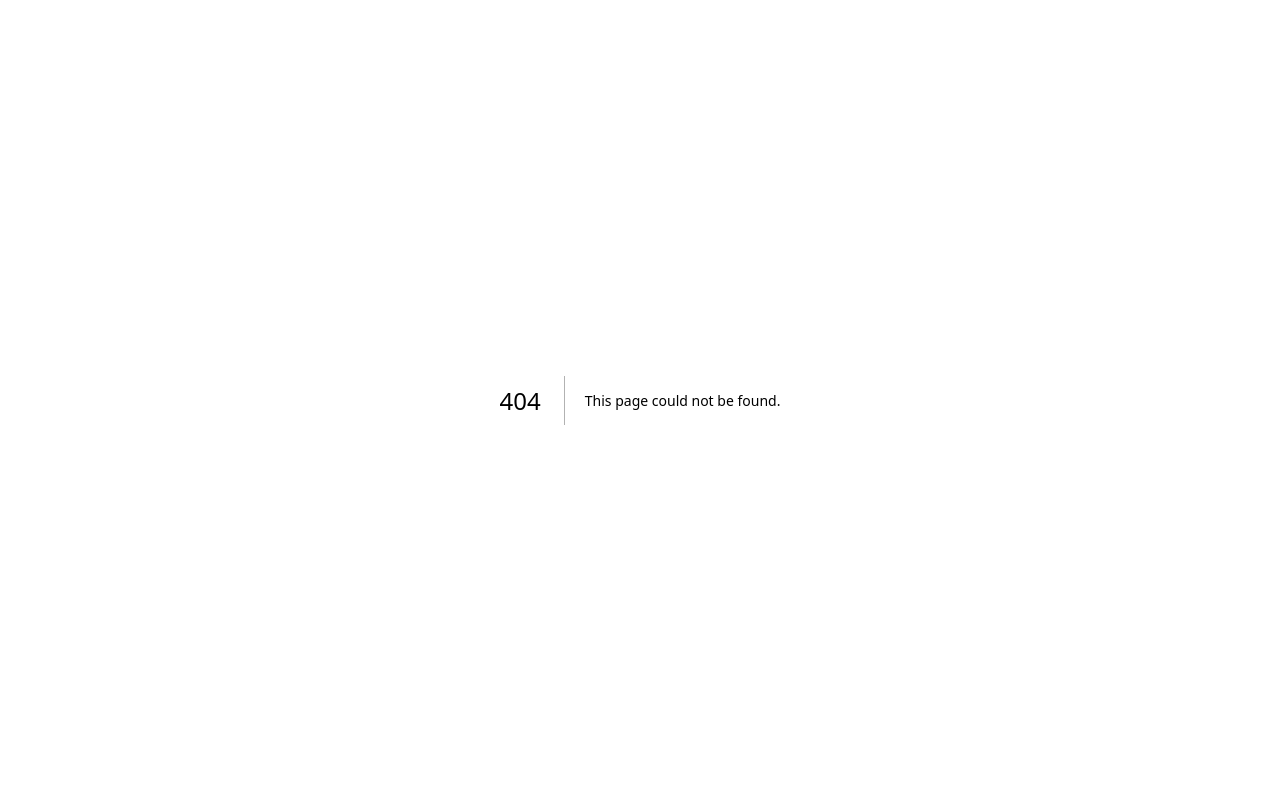
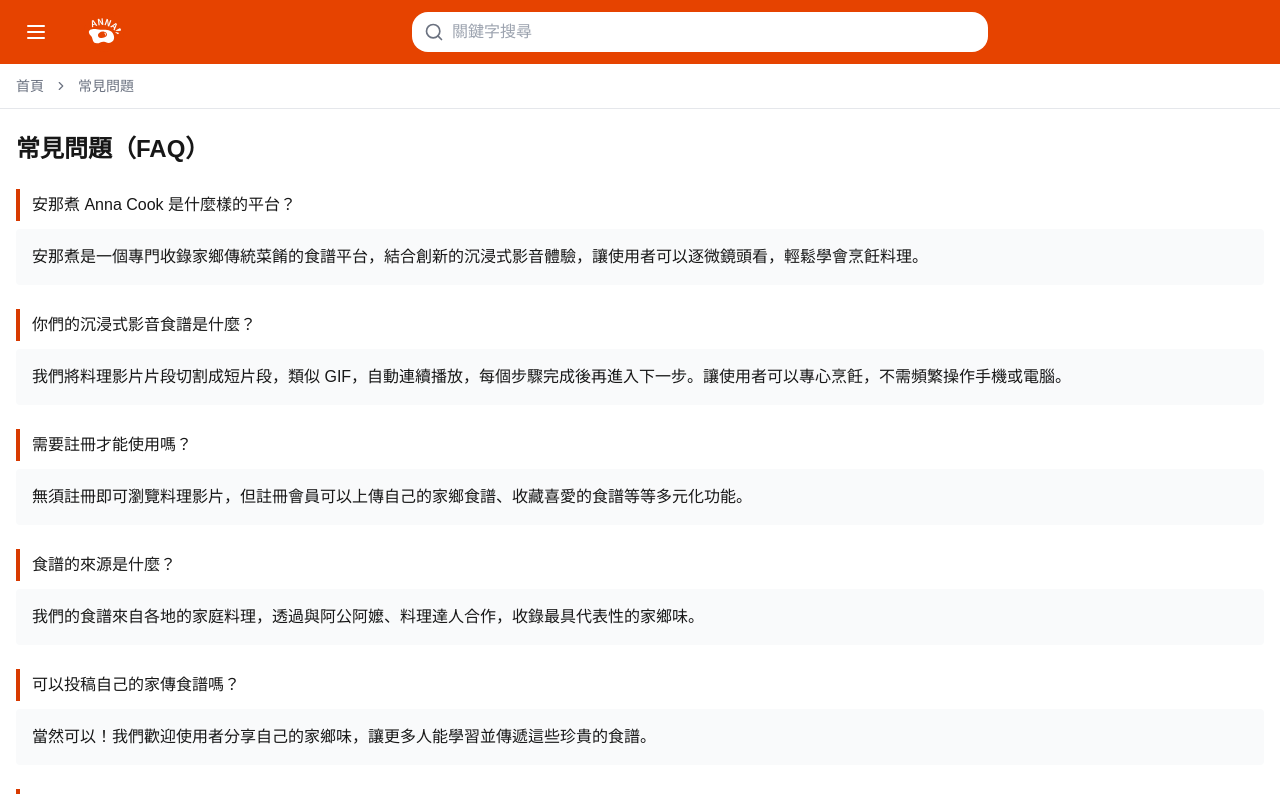
Before and after one commit to heyi5478/anna-cook, a Next.js app: page /fqa in a window 1280 px wide. Before the commit this address had no page. Shown: the top 794 px of the page. Built offline with nearby package versions, Linux system fonts and the light colour scheme.

Commit message:
feat: 新增常見問題頁面元件，包含麵包屑導航及 FAQ 列表，提升網站的資訊完整性與使用者體驗。

```diff
--- /dev/null
+++ b/src/pages/fqa/index.tsx
@@ -0,0 +1,125 @@
+import React from 'react';
+import Link from 'next/link';
+import Head from 'next/head';
+import {
+  Breadcrumb,
+  BreadcrumbItem,
+  BreadcrumbLink,
+  BreadcrumbList,
+  BreadcrumbPage,
+  BreadcrumbSeparator,
+} from '@/components/ui/breadcrumb';
+import { Header } from '@/components/layout/Header';
+import { Footer } from '@/components/layout/Footer';
+
+// FAQ 資料類型定義
+type FAQItem = {
+  id: string;
+  question: string;
+  answer: string;
+};
+
+/**
+ * 常見問題頁面元件
+ */
+const FAQPage: React.FC = () => {
+  // FAQ 問答資料
+  const faqItems: FAQItem[] = [
+    {
+      id: 'platform',
+      question: '安那煮 Anna Cook 是什麼樣的平台？',
+      answer:
+        '安那煮是一個專門收錄家鄉傳統菜餚的食譜平台，結合創新的沉浸式影音體驗，讓使用者可以逐微鏡頭看，輕鬆學會烹飪料理。',
+    },
+
+    {
+      id: 'immersive-video',
+      question: '你們的沉浸式影音食譜是什麼？',
+      answer:
+        '我們將料理影片片段切割成短片段，類似 GIF，自動連續播放，每個步驟完成後再進入下一步。讓使用者可以專心烹飪，不需頻繁操作手機或電腦。',
+    },
+
+    {
+      id: 'registration',
+      question: '需要註冊才能使用嗎？',
+      answer:
+        '無須註冊即可瀏覽料理影片，但註冊會員可以上傳自己的家鄉食譜、收藏喜愛的食譜等等多元化功能。',
+    },
+
+    {
+      id: 'recipe-source',
+      question: '食譜的來源是什麼？',
+      answer:
+        '我們的食譜來自各地的家庭料理，透過與阿公阿嬤、料理達人合作，收錄最具代表性的家鄉味。',
+    },
+
+    {
+      id: 'submission',
+      question: '可以投稿自己的家傳食譜嗎？',
+      answer:
+        '當然可以！我們歡迎使用者分享自己的家鄉味，讓更多人能學習並傳遞這些珍貴的食譜。',
+    },
+
+    {
+      id: 'contact',
+      question: '如果遇到問題或有建議，該如何聯絡你們？',
+      answer:
+        '可以透過「客服信箱」或「官方網站」聯絡我們，我們會盡快回覆問題！',
+    },
+  ];
+
+  return (
+    <div className="flex min-h-screen flex-col">
+      <Head>
+        <title>常見問題 | 安那煮 Anna Cook</title>
+        <meta name="description" content="安那煮 Anna Cook 常見問題解答" />
+      </Head>
+
+      <Header />
+
+      <main className="flex-1 bg-white">
+        {/* 麵包屑導航 */}
+        <div className="px-4 py-3 border-b">
+          <Breadcrumb>
+            <BreadcrumbList>
+              <BreadcrumbItem>
+                <BreadcrumbLink asChild>
+                  <Link href="/">首頁</Link>
+                </BreadcrumbLink>
+              </BreadcrumbItem>
+              <BreadcrumbSeparator />
+              <BreadcrumbItem>
+                <BreadcrumbPage>常見問題</BreadcrumbPage>
+              </BreadcrumbItem>
+            </BreadcrumbList>
+          </Breadcrumb>
+        </div>
+
+        {/* 頁面標題 */}
+        <div className="px-4 py-6">
+          <h1 className="text-2xl font-bold">常見問題（FAQ）</h1>
+        </div>
+
+        {/* FAQ 列表 */}
+        <div className="px-4 pb-12">
+          {faqItems.map((item) => (
+            <div key={item.id} className="mb-6">
+              {/* 問題標題 */}
+              <h2 className="text-base font-medium border-l-4 border-[#D83A00] pl-3 py-1 mb-2">
+                {item.question}
+              </h2>
+              {/* 回答內容 */}
+              <div className="bg-gray-50 p-4 rounded-sm text-base">
+                {item.answer}
+              </div>
+            </div>
+          ))}
+        </div>
+      </main>
+
+      <Footer />
+    </div>
+  );
+};
+
+export default FAQPage;
```
